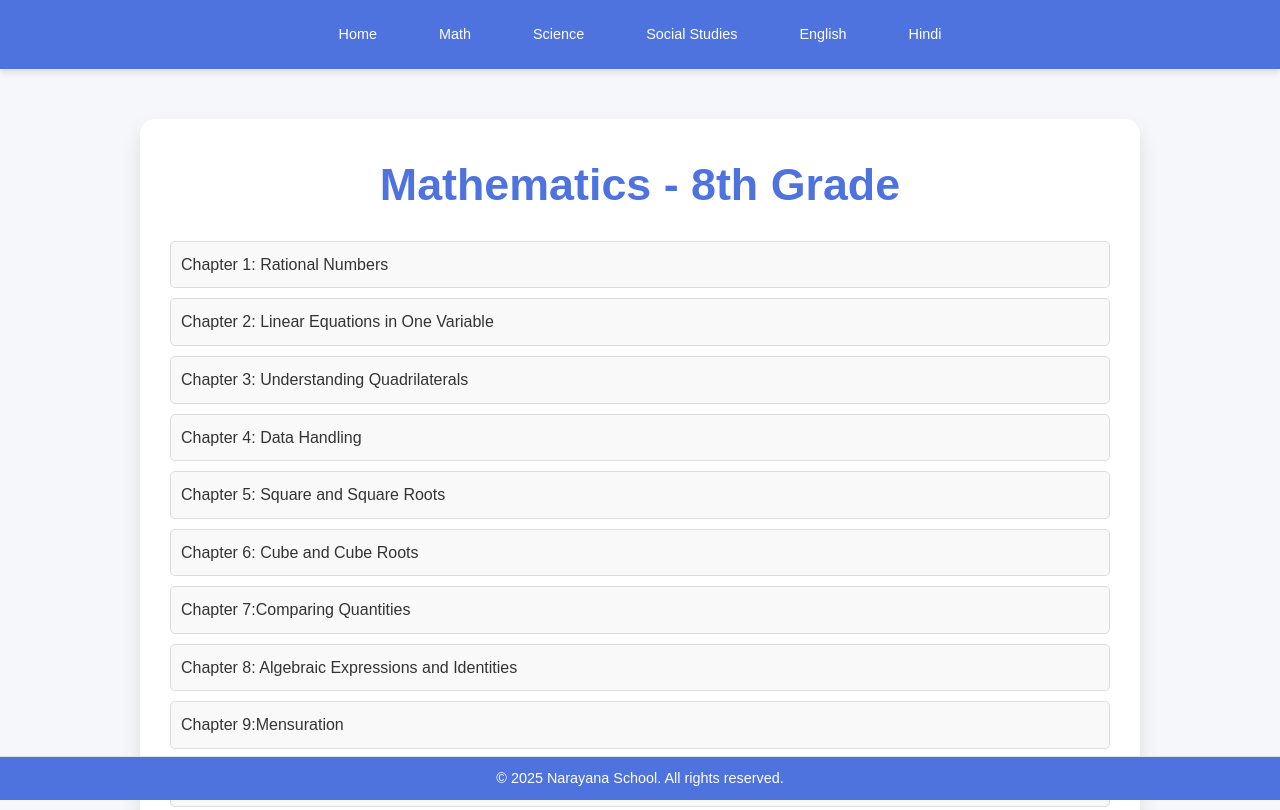
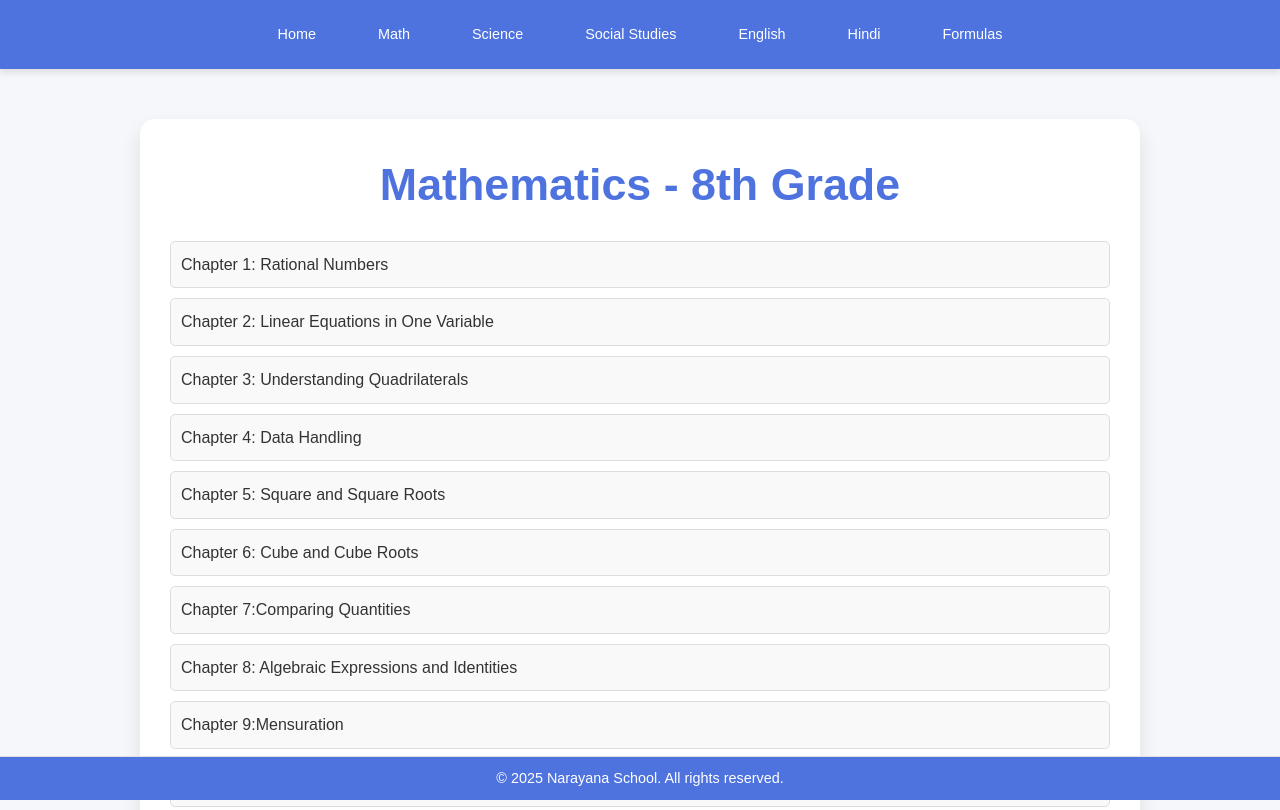
Before and after one commit to ahmedsyedsaqib11/student_resource, a plain HTML site: page formullah page.html in a window 1280 px wide. Shown: the top 810 px of the page. Drawn offline with Linux system fonts and the light colour scheme.

Commit message:
Update formullah page.html

```diff
--- a/formullah page.html
+++ b/formullah page.html
@@ -116,6 +116,7 @@
             <a href="social.html">Social Studies</a>
             <a href="english.html">English</a>
             <a href="hindi.html">Hindi</a>
+            <a href="formullah page.html">Formulas</a>
         </div>
     </header>
 
```
